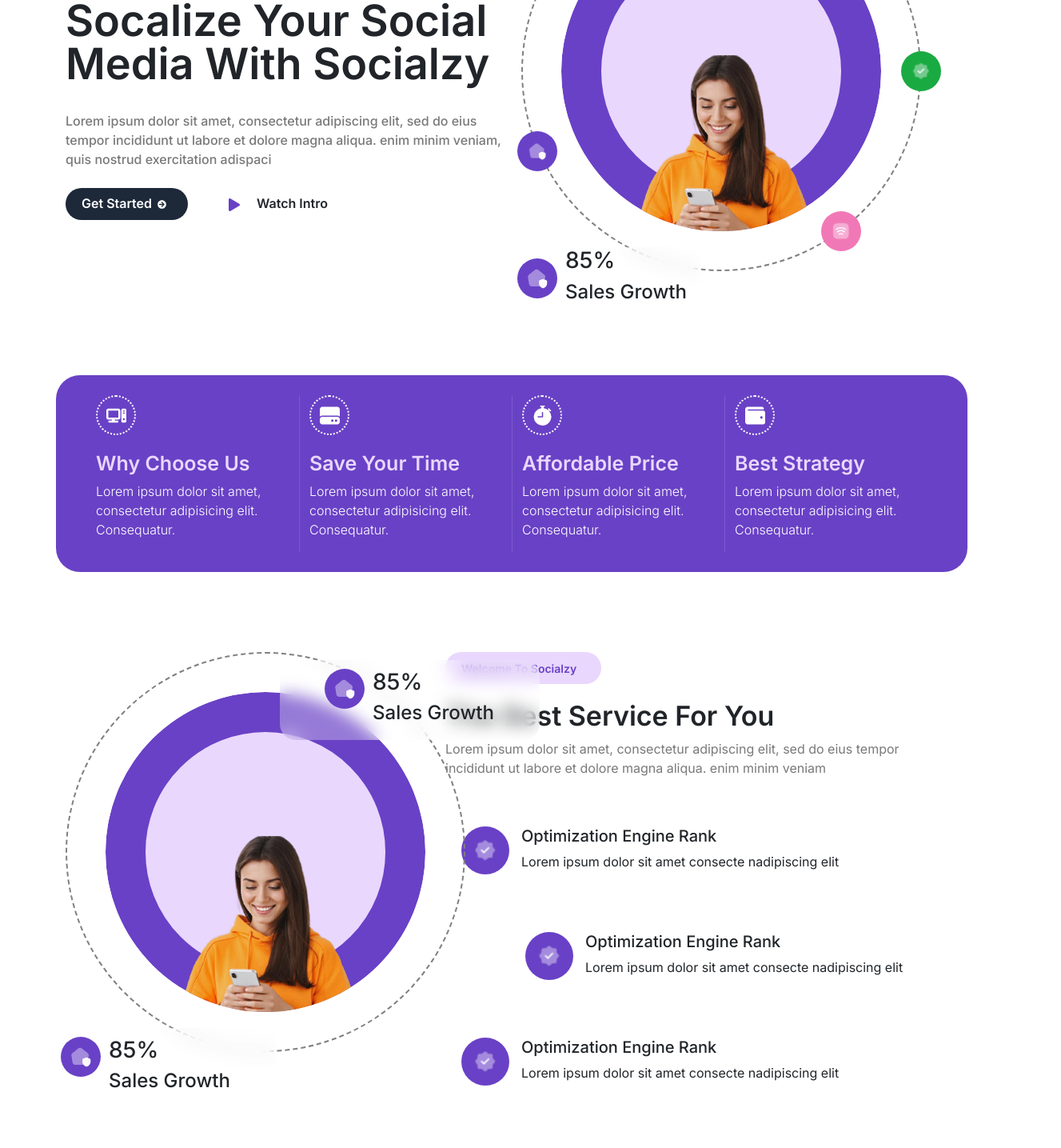
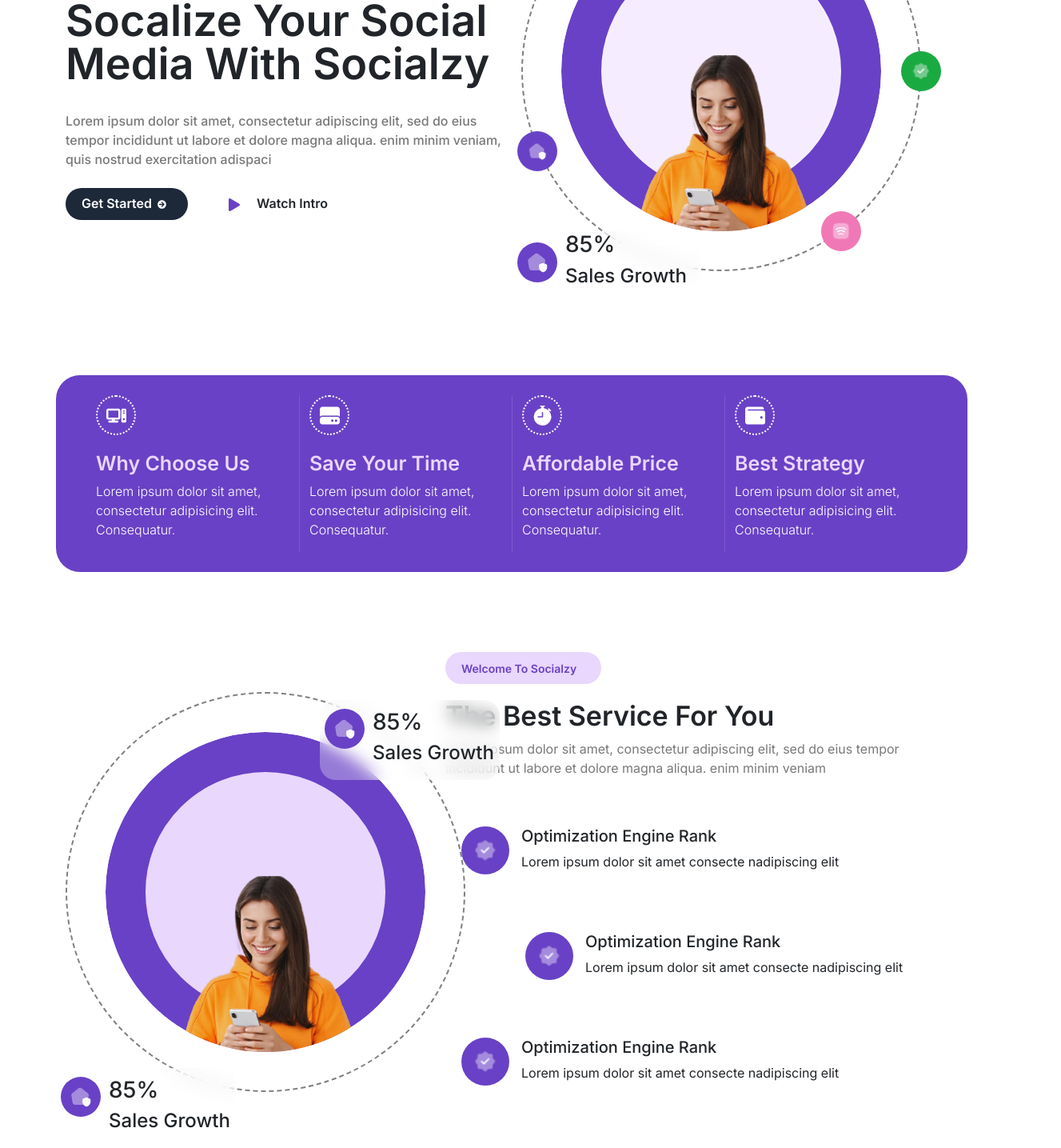
Before and after one commit to bavaneeswaran49/itboomianimation, a React app: page / in a window 1280 px wide. Shown: the part 291-1726 px from the top of the page at 80% size, 1327 px wide, since content can reach past the window. Before the commit the page ends 1700 px from the top, so only its background shows below. Built offline with nearby package versions, Linux system fonts and the light colour scheme; the HTML template or start-up script is replaced by a standard one.

Commit message:
Updated hover effect

```diff
--- a/src/work/Work.jsx
+++ b/src/work/Work.jsx
@@ -1,3 +1,4 @@
+import { useState } from "react";
 import { motion } from "framer-motion";
 import img from "../assets/Task prototype/ig1.png";
 import instagram from "../assets/instagram.png";
@@ -11,10 +12,9 @@
 import { FaHardDrive } from "react-icons/fa6";
 import { BsStopwatchFill } from "react-icons/bs";
 import { FaWallet } from "react-icons/fa";
-
-
 import "../App.css";
 import './work.css';
+
 
 const Contrast = {
   initial: { scale: 1 },
@@ -52,22 +52,20 @@
   },
 };
 
-
-
 const Float1 = {
-  initial: { y: -150, x: 300 },
+  initial: { y: -180, x: 200 },
   hover: {
     y: -220,
-    x: 200,
+    x: 140,
     transition: { type: "spring", stiffness: 200, damping: 15 },
   },
 };
 
 const Float2 = {
-  initial: { y: 270, x: -150 },
+  initial: { y: 250, x: -150 },
   hover: {
     y: 200,
-    x: -250,
+    x: -200,
     transition: { type: "spring", stiffness: 200, damping: 15 },
   },
 };
@@ -132,6 +130,7 @@
 }
 
 function Work() {
+  const[work,setWork]=useState(false);
   return (
     <>
       <div className="container landing">
@@ -165,11 +164,12 @@
             </div>
           </div>
           <div className="col-lg-6 col-md-6 col-sm-12">
-            <div className="start">
+            <div className="start" >
               <motion.div
+                whileHover="hover"
                 initial="initial"
-                whileHover="hover"
                 variants={Contrast}
+                className="contrast"
                 style={{
                   width: "500px",
                   height: "500px",
@@ -180,11 +180,12 @@
                   borderRadius: "50%",
                   position: "relative",
                   overflow: "visible",
+
                 }}
               >
-
                 <motion.div
                   variants={Contrast1}
+                  className="contrast1"
                   style={{
                     width: "400px",
                     height: "400px",
@@ -204,17 +205,19 @@
                       border: "50px solid #6941c6",
                       borderRadius: "50%",
                       position: "absolute",
-                      backgroundColor: "#e9d7fe",
+                      backgroundColor: "#e9d7fe71",
                       top: 0,
                       left: 0,
                       zIndex: 1,
                     }}
+                    className="contrast3"
                   />
 
                   <motion.img
                     variants={Contrast2}
                     src={img}
                     alt="main"
+                    className="contrast4"
                     style={{
                       position: "absolute",
                       bottom: "0px",
@@ -226,7 +229,6 @@
                     }}
                   />
                 </motion.div>
-
                 <motion.div variants={Float1} style={blur}>
                   <div style={{ display: "flex", alignItems: "center", gap: "15px" }} >
                     <motion.div variants={Float8} style={icon("#6941c6")}>
@@ -239,37 +241,29 @@
                     </div>
                   </div>
                 </motion.div>
-
-
                 <motion.div variants={Float2} style={blur}>
                   <div style={{ display: "flex", alignItems: "center", gap: "15px" }}>
                     <motion.div variants={Float8} style={icon("#6941c6")}>
                       <img src={home} alt="home" />
                     </motion.div>
-
                     <div className="divclas">
                       <h3>85%</h3>
                       <h4>Sales Growth</h4>
                     </div>
                   </div>
                 </motion.div>
-
                 <motion.div variants={Float3} style={icon("#1aaa42")}>
                   <img src={verify} alt="verify" width="24" />
                 </motion.div>
-
                 <motion.div variants={Float4} style={icon("#f178b6")}>
                   <img src={wifi} alt="wifi" width="24" />
                 </motion.div>
-
                 <motion.div variants={Float5} style={icon("#229af1")}>
                   <img src={play} alt="play" width="24" />
                 </motion.div>
-
                 <motion.div variants={Float6} style={icon("#ff0032")}>
                   <img src={instagram} alt="instagram" width="24" />
                 </motion.div>
-
                 <motion.div variants={Float7} style={icon("#6941c6")}>
                   <img src={home} alt="home2" width="24" />
                 </motion.div>
@@ -325,6 +319,7 @@
   paddingLeft: "20px",
   borderRadius: "20px",
   zIndex: 20,
+  pointerEvents: "none"
 };
 
 const icon = (color) => ({
@@ -337,228 +332,7 @@
   justifyContent: "center",
   alignItems: "center",
   zIndex: 20,
+  pointerEvents:"none"
 });
 
 export default Work;
-// import { motion } from "framer-motion";
-// import img from "../assets/Task prototype/ig1.png";
-// import instagram from "../assets/instagram.png";
-// import play from "../assets/triangle.png";
-// import verify from "../assets/verify.png";
-// import wifi from "../assets/wifi-square.png";
-// import home from "../assets/safe-home.png";
-// import { FaArrowCircleRight, FaPlay, FaWallet } from "react-icons/fa";
-// import { FaComputer, FaHardDrive } from "react-icons/fa6";
-// import { BsStopwatchFill } from "react-icons/bs";
-
-// import "../App.css";
-// import "./work.css";
-
-// /* ---------------- Animations ---------------- */
-
-// const Contrast = {
-//   initial: { scale: 1 },
-//   hover: {
-//     scale: 1.05,
-//     transition: { type: "spring", stiffness: 400, damping: 20 },
-//   },
-// };
-
-// const Contrast1 = {
-//   initial: { scale: 1 },
-//   hover: {
-//     scale: 1.02,
-//     transition: { type: "spring", stiffness: 400, damping: 20 },
-//   },
-// };
-
-// const Contrast2 = {
-//   initial: { y: 60, scale: 0.9, borderRadius: "10%" },
-//   hover: {
-//     y: 0,
-//     scale: 1.1,
-//     borderRadius: "30px",
-//     transition: { type: "spring", stiffness: 200, damping: 20 },
-//   },
-// };
-
-// const Float = {
-//   initial: { y: 0 },
-//   hover: {
-//     y: -20,
-//     transition: { type: "spring", stiffness: 200, damping: 15 },
-//   },
-// };
-
-// const Arrow = {
-//   hover: { x: 8 },
-// };
-
-// /* ---------------- Component ---------------- */
-
-// function Work() {
-//   return (
-//     <>
-//       <div className="container landing py-5">
-//         <div className="row align-items-center">
-
-//           {/* TEXT SECTION */}
-//           <div className="col-lg-6 col-md-12 order-2 order-lg-1">
-//             <p className="para1 text-primary fw-semibold">
-//               Welcome To Socialzy
-//             </p>
-
-//             <h1 className="lanh1 fw-bold">
-//               Socialize Your Social Media With Socialzy
-//             </h1>
-
-//             <p className="para2 text-muted">
-//               Lorem ipsum dolor sit amet, consectetur adipiscing elit,
-//               sed do eiusmod tempor incididunt ut labore et dolore magna aliqua.
-//             </p>
-
-//             <div className="d-flex flex-column flex-md-row gap-3 mt-4">
-//               <motion.div
-//                 className="fbutton1 d-flex align-items-center gap-2 px-4 py-2"
-//                 initial="initial"
-//                 whileHover="hover"
-//               >
-//                 <p className="mb-0">Get Started</p>
-//                 <motion.div variants={Arrow}>
-//                   <FaArrowCircleRight />
-//                 </motion.div>
-//               </motion.div>
-
-//               <div className="fbutton2 d-flex align-items-center gap-2 px-4 py-2">
-//                 <FaPlay />
-//                 <p className="mb-0">Watch Intro</p>
-//               </div>
-//             </div>
-//           </div>
-
-//           {/* IMAGE SECTION */}
-//           <div className="col-lg-6 col-md-12 order-1 order-lg-2 d-flex justify-content-center mb-4 mb-lg-0">
-
-//             <motion.div
-//               initial="initial"
-//               whileHover="hover"
-//               variants={Contrast}
-//               style={{
-//                 width: "clamp(280px, 85vw, 500px)",
-//                 height: "clamp(280px, 85vw, 500px)",
-//                 border: "2px dashed gray",
-//                 borderRadius: "50%",
-//                 position: "relative",
-//                 display: "flex",
-//                 justifyContent: "center",
-//                 alignItems: "center",
-//               }}
-//             >
-//               {/* INNER CIRCLE */}
-//               <motion.div
-//                 variants={Contrast1}
-//                 style={{
-//                   width: "80%",
-//                   height: "80%",
-//                   borderRadius: "50%",
-//                   overflow: "hidden",
-//                   position: "absolute",
-//                   display: "flex",
-//                   justifyContent: "center",
-//                   alignItems: "center",
-//                 }}
-//               >
-//                 <div
-//                   style={{
-//                     width: "100%",
-//                     height: "100%",
-//                     border: "clamp(20px,5vw,50px) solid #6941c6",
-//                     borderRadius: "50%",
-//                     backgroundColor: "#e9d7fe",
-//                     position: "absolute",
-//                   }}
-//                 />
-
-//                 <motion.img
-//                   variants={Contrast2}
-//                   src={img}
-//                   alt="main"
-//                   style={{
-//                     position: "absolute",
-//                     bottom: 0,
-//                     width: "clamp(120px, 35vw, 220px)",
-//                     height: "auto",
-//                     zIndex: 10,
-//                   }}
-//                 />
-//               </motion.div>
-
-//               {/* FLOAT CARDS */}
-//               <motion.div variants={Float} style={blur}>
-//                 <div className="d-flex align-items-center gap-2">
-//                   <div style={icon("#6941c6")}>
-//                     <img src={home} alt="home" width="22" />
-//                   </div>
-//                   <div>
-//                     <h6 className="mb-0">85%</h6>
-//                     <small>Sales Growth</small>
-//                   </div>
-//                 </div>
-//               </motion.div>
-
-//             </motion.div>
-//           </div>
-//         </div>
-//       </div>
-
-//       {/* FEATURE SECTION */}
-//       <div className="container landing2 py-5">
-//         <div className="row text-center">
-//           {[FaComputer, FaHardDrive, BsStopwatchFill, FaWallet].map(
-//             (Icon, index) => (
-//               <div
-//                 key={index}
-//                 className="col-lg-3 col-md-6 col-sm-12 mb-4"
-//               >
-//                 <div className="ricon mx-auto mb-3">
-//                   <Icon size={22} />
-//                 </div>
-//                 <h5>Feature Title</h5>
-//                 <p className="text-muted">
-//                   Lorem ipsum dolor sit amet consectetur adipisicing elit.
-//                 </p>
-//               </div>
-//             )
-//           )}
-//         </div>
-//       </div>
-//     </>
-//   );
-// }
-
-// /* ---------------- Styles ---------------- */
-
-// const blur = {
-//   position: "absolute",
-//   bottom: "10%",
-//   width: "clamp(200px, 60vw, 250px)",
-//   padding: "15px",
-//   backgroundColor: "rgba(255, 255, 255, 0.3)",
-//   backdropFilter: "blur(10px)",
-//   borderRadius: "20px",
-//   @media (max-widith:'769px'){
-//     display:"none"
-//   }
-// };
-
-// const icon = (color) => ({
-//   width: "40px",
-//   height: "40px",
-//   borderRadius: "50%",
-//   backgroundColor: color,
-//   display: "flex",
-//   justifyContent: "center",
-//   alignItems: "center",
-// });
-
-// export default Work;
--- a/src/work2/Work1.jsx
+++ b/src/work2/Work1.jsx
@@ -1,3 +1,4 @@
+import { useState } from "react";
 import { motion } from "framer-motion";
 import img from "../assets/Task prototype/ig1.png";
 import home from "../assets/safe-home.png";
@@ -8,14 +9,14 @@
   initial: { scale: 1 },
   hover: {
     scale: 1,
-    transition: { type: "spring", stiffness: 620, damping: 12 },
+    transition: { type: "spring", stiffness: 620, damping: 15 },
   },
 };
 
 const Contrast1 = {
   initial: { scale: 1 },
   hover: {
-    scale: 1.02,
+    scale: 1,
     transition: { type: "spring", stiffness: 620, damping: 15 },
   },
 };
@@ -69,15 +70,18 @@
 };
 
 function Work1() {
+  const [jugle, setJugle] = useState(false);
   return (
     <div
       className="second container"
     >
       <div className="row">
-        <div className="col-lg-5 col-md-12 col-sm-12">
+        <div className="col-lg-5 col-md-12 col-sm-12 sb">
           <motion.div
             initial="initial"
-            whileHover="hover"
+            animate={jugle ? "hover" : "initial"}
+            onMouseEnter={() => setJugle(true)}
+            onMouseLeave={() => setJugle(false)}
             variants={Contrast}
             style={{
               width: "500px",
@@ -90,10 +94,11 @@
               position: "relative",
               overflow: "visible",
             }}
+          >
+            <motion.div
+              initial="initial"
+              animate={jugle ? "hover" : "initial"}
 
-          >
-
-            <motion.div
               variants={Contrast1}
               style={{
                 width: "400px",
@@ -125,6 +130,9 @@
                 variants={Contrast2}
                 src={img}
                 alt="main"
+                initial="initial"
+                animate={jugle ? "hover" : "initial"}
+
                 style={{
                   position: "absolute",
                   bottom: "0px",
@@ -138,12 +146,15 @@
             </motion.div>
 
             <motion.div
-              // initial="initial"
-              // whileHover="hover"
               variants={Float1}
+              initial="initial"
+              animate={jugle ? "hover" : "initial"}
+
               style={glassBoxStyle}>
               <div >
-                <motion.div variants={Float8} style={iconStyle("#6941c6")}>
+                <motion.div initial="initial"
+                  animate={jugle ? "hover" : "initial"}
+                  variants={Float8} style={iconStyle("#6941c6")}>
                   <img src={home} alt="home" />
                 </motion.div>
 
@@ -153,15 +164,16 @@
                 </div>
               </div>
             </motion.div>
+            <motion.div
+              initial="initial"
+              animate={jugle ? "hover" : "initial"}
 
-
-            <motion.div
-              // initial="initial"
-              // whileHover="hover"
               variants={Float2}
               style={glassBoxStyle}>
               <div>
-                <motion.div variants={Float8} style={iconStyle("#6941c6")}>
+                <motion.div initial="initial"
+                  animate={jugle ? "hover" : "initial"}
+                  variants={Float8} style={iconStyle("#6941c6")}>
                   <img src={home} alt="home" />
                 </motion.div>
 
@@ -207,13 +219,13 @@
           </div>
         </div>
       </div>
-    </div>
+    </div >
   );
 }
 
 const glassBoxStyle = {
   position: "absolute",
-  width: "325px",
+  width: "225px",
   height: "100px",
   backgroundColor: "rgba(255, 255, 255, 0.3)",
   backdropFilter: "blur(10px)",
@@ -223,6 +235,7 @@
   alignItems: "center",
   borderRadius: "20px",
   zIndex: 20,
+  pointerEvents: "none"
 };
 
 const iconStyle = (color) => ({
--- a/src/work2/work1.css
+++ b/src/work2/work1.css
@@ -12,6 +12,16 @@
     font-size: 14px;
     font-weight: 600;
     margin-bottom: 20px;
+}
+
+@media (max-width:972px) {
+    .para12 {
+        margin-top: 100px;
+    }
+
+    .designn {
+        margin-left: 0px !important;
+    }
 }
 
 .h4 {
@@ -67,3 +77,7 @@
 .design:hover {
     background-color: #8f67ed49;
 }
+
+.sb {
+    padding-top: 50px;
+}
```
Also changed, not shown: src/work/work.css (+32 -17 lines).
